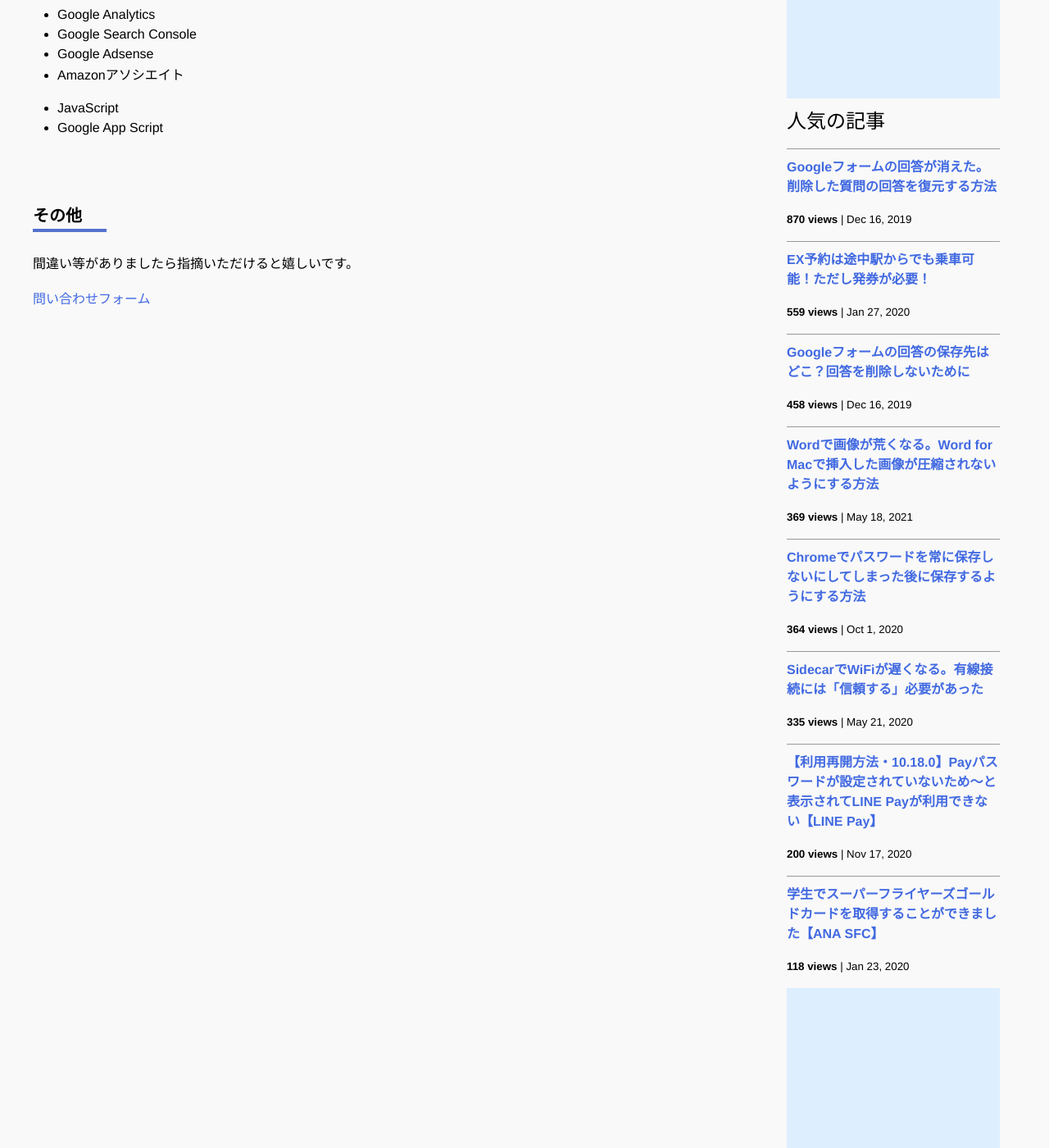
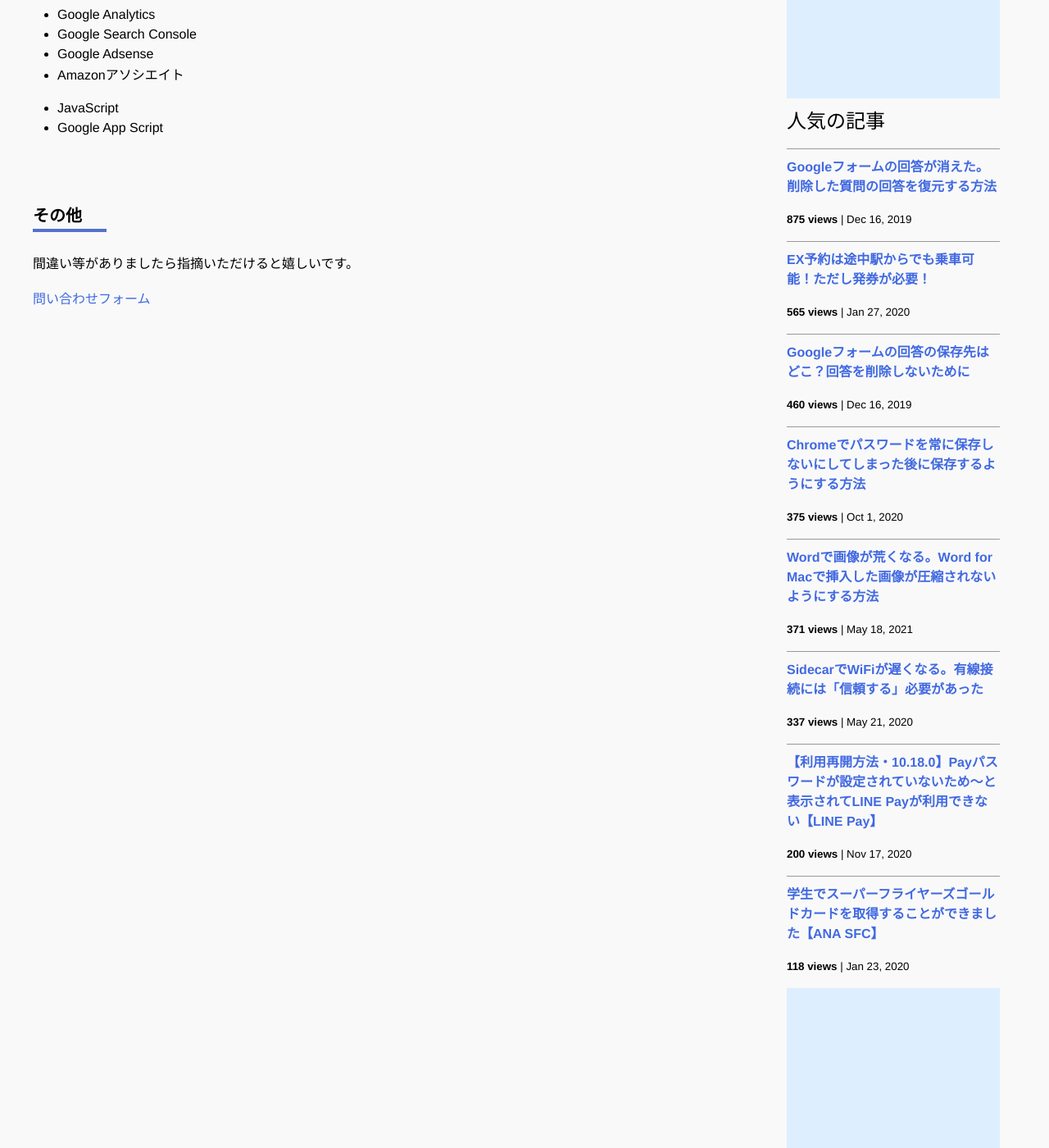
Before and after one commit to iwanaminami/shoyaiwaname, a Jekyll site: the page built from about.markdown, in a window 1280 px wide and 1400 px high, scrolled down 693 px. Shown: the whole window at 82% size. Built offline with Jekyll 4.4.1, drawn with Linux system fonts in a browser that asks for light colours; nearby versions of some CDN libraries; comment, search, counter and statistics services are not loaded.

Commit message:
a new commit message

```diff
--- a/_data/popularposts.yml
+++ b/_data/popularposts.yml
@@ -1,15 +1,15 @@
 side:
-  - view: 870
+  - view: 875
     url: /2019/12/16/restore-googleform.html
-  - view: 559
+  - view: 565
     url: /2020/01/27/ex-rideontheway.html
-  - view: 458
+  - view: 460
     url: /2019/12/16/googleform-answers.html
-  - view: 369
+  - view: 375
+    url: /2020/10/01/googlepassword.html
+  - view: 371
     url: /2021/05/18/image-compression-word.html
-  - view: 364
-    url: /2020/10/01/googlepassword.html
-  - view: 335
+  - view: 337
     url: /2020/05/21/sidecar-via-cable.html
   - view: 200
     url: /2020/11/17/linepay.html
```
